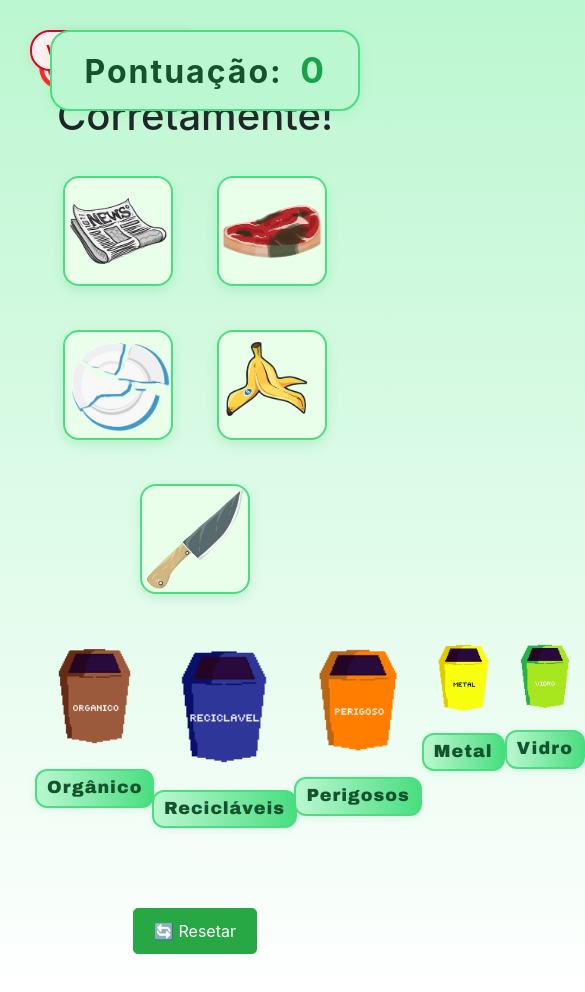
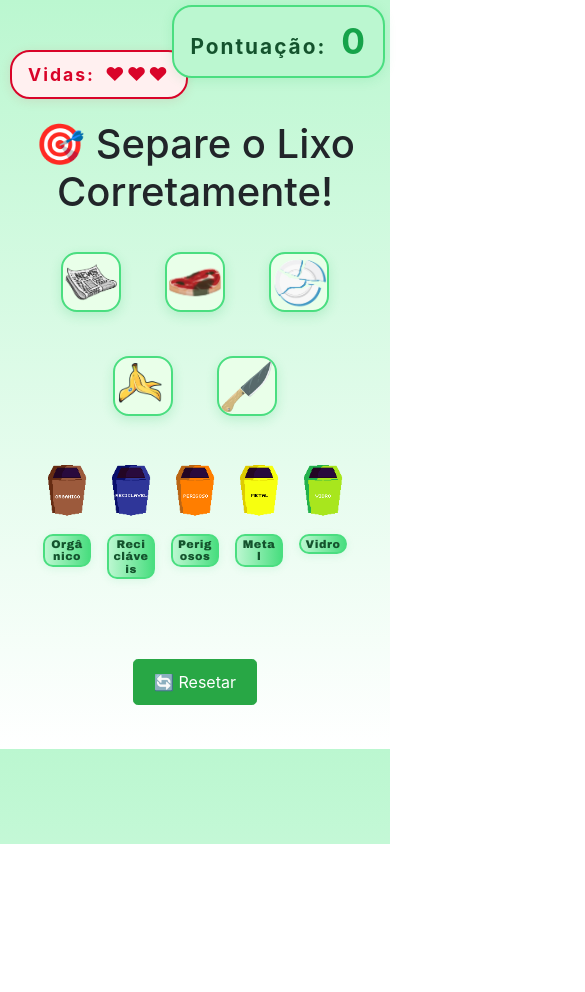
Before and after one commit to joaobonzao/ReciclaQueDaJogo, a plain HTML site: page jogo1/jogo1.html in a window 390 px wide. Shown: the whole page, 585 px wide, since content can reach past the window. After the commit the page ends 844 px from the top, so only its background shows below. Drawn offline with nearby package versions, Linux system fonts and the light colour scheme.

Commit message:
Add files via upload

```diff
--- a/jogo1/codigoj1.js
+++ b/jogo1/codigoj1.js
@@ -180,6 +180,75 @@ function createAndAppendTrash(lixo, index) {
   img.dataset.index = index;
 
   img.addEventListener("dragstart", dragStart);
+
+  // Suporte a toque (touch) para mobile
+  let touchStartX = 0, touchStartY = 0;
+  let touchMoved = false;
+  let touchClone = null;
+
+  img.addEventListener("touchstart", function(e) {
+    if (e.touches.length !== 1) return;
+    touchMoved = false;
+    touchStartX = e.touches[0].clientX;
+    touchStartY = e.touches[0].clientY;
+    // Cria um clone visual para arrastar
+    touchClone = img.cloneNode(true);
+    touchClone.style.position = "fixed";
+    touchClone.style.left = touchStartX - img.offsetWidth/2 + "px";
+    touchClone.style.top = touchStartY - img.offsetHeight/2 + "px";
+    touchClone.style.opacity = "0.7";
+    touchClone.style.pointerEvents = "none";
+    touchClone.style.zIndex = 9999;
+    document.body.appendChild(touchClone);
+  });
+
+  img.addEventListener("touchmove", function(e) {
+    if (!touchClone || e.touches.length !== 1) return;
+    touchMoved = true;
+    const moveX = e.touches[0].clientX;
+    const moveY = e.touches[0].clientY;
+    touchClone.style.left = moveX - img.offsetWidth/2 + "px";
+    touchClone.style.top = moveY - img.offsetHeight/2 + "px";
+    e.preventDefault();
+  }, {passive: false});
+
+  img.addEventListener("touchend", function(e) {
+    if (!touchClone) return;
+    // Detecta o elemento sob o dedo
+    const touch = e.changedTouches[0];
+    const dropTarget = document.elementFromPoint(touch.clientX, touch.clientY);
+    if (dropTarget) {
+      const lixeira = dropTarget.closest && dropTarget.closest('.lixeira');
+      if (lixeira) {
+        // Simula o drop
+        const fakeEvent = {
+          preventDefault: ()=>{},
+          dataTransfer: {
+            getData: (key) => {
+              if (key === "tipo") return img.dataset.tipo;
+              if (key === "src") return img.src;
+              if (key === "index") return img.dataset.index;
+              return "";
+            }
+          },
+          target: lixeira
+        };
+        drop.call(lixeira, fakeEvent);
+      }
+    }
+    if (touchClone) {
+      touchClone.remove();
+      touchClone = null;
+    }
+  });
+
+  img.addEventListener("touchcancel", function() {
+    if (touchClone) {
+      touchClone.remove();
+      touchClone = null;
+    }
+  });
+
   container.appendChild(img);
 }
 function setupDropZones() {
--- a/jogo1/jogo1.css
+++ b/jogo1/jogo1.css
@@ -68,7 +68,7 @@ body {
   border: none;
   box-shadow: none;
   padding: 0;
-  width: 140px;
+  width: 100px;
   min-height: unset;
   position: relative;
   overflow: visible;
@@ -81,17 +81,21 @@ body {
 
 .lixeira-label {
   font-family: 'Arial Black', Arial, sans-serif;
-  font-size: 1.1rem;
+  font-size: 0.85rem;
   color: var(--green-dark);
   background: linear-gradient(90deg, #bbf7d0 0%, #4ade80 100%);
-  border-radius: 12px;
-  padding: 4px 10px;
-  margin-top: 6px;
+  border-radius: 10px;
+  padding: 2px 6px;
+  margin-top: 4px;
   font-weight: bold;
-  letter-spacing: 1px;
+  letter-spacing: 0.5px;
   box-shadow: 0 2px 8px rgba(34,197,94,0.10);
   display: inline-block;
   border: 2px solid var(--green-accent);
+  max-width: 90px;
+  overflow: hidden;
+  text-overflow: ellipsis;
+  white-space: nowrap;
 }
 
 .lixeira img {
@@ -249,3 +253,112 @@ body {
   80% { opacity: 1; transform: scale(1); }
   100% { opacity: 1; transform: scale(1); }
 }
+@media (max-width: 768px) {
+    .header-content {
+        align-items: center;
+        text-align: center;
+    }
+
+    .menu-navacao {
+        flex-direction: column;
+        gap: 0.7rem;
+    }
+
+    .lixeira {
+        width: 70px;
+    }
+    .lixeira-label {
+        font-size: 0.82rem;
+        padding: 3px 6px;
+        max-width: 80px;
+        white-space: normal;
+        line-height: 1.1;
+        text-align: center;
+        word-break: break-word;
+    }
+
+    .pontuacao-box {
+        top: 20px;
+        right: 20px;
+        font-size: 1.7rem;
+        padding: 10px 20px;
+    }
+    .vidas-box {
+        top: 80px;
+        left: 20px;
+        font-size: 1.2rem;
+        padding: 8px 18px;
+    }
+    h1, .titulo {
+        margin-top: 120px !important;
+        margin-bottom: 40px !important;
+        font-size: 2rem;
+    }
+}
+
+@media (max-width: 480px) {
+    .lixo {
+        width: 60px;
+        height: 60px;
+        font-size: 0.6rem;
+    }
+
+    .lixeira {
+        width: 70px;
+    }
+    .lixeira-label {
+        font-size: 0.7rem;
+        padding: 2px 4px;
+        max-width: 48px;
+        white-space: normal;
+        line-height: 1.1;
+        text-align: center;
+        word-break: break-word;
+    }
+
+    .pontuacao-box {
+        font-size: 1.3rem;
+        padding: 8px 16px;
+        top: 5px;
+        right: 5px;
+        margin-bottom: 40px;
+    }
+    .vidas-box {
+        font-size: 1.1rem;
+        padding: 8px 16px;
+        top: 50px;
+        left: 10px;
+        margin-bottom: 60px;
+    }
+    h1, .titulo {
+        margin-top: 100px !important;
+        margin-bottom: 30px !important;
+        font-size: 1.3rem;
+    }
+
+    #botao-fase {
+        padding: 20px 40px;
+        font-size: 1.2rem;
+        pointer-events: auto;
+    }
+    .golden-message {
+        pointer-events: none;
+    }
+}
+
+/* Indicação para arrastar no mobile */
+@media (max-width: 700px) {
+    .lixo {
+        touch-action: pan-x pan-y;
+    }
+    .lixo::after {
+        content: "Segure e arraste para a lixeira";
+        display: block;
+        font-size: 0.65rem;
+        color: var(--green-dark);
+        margin-top: 2px;
+        opacity: 0.7;
+        text-align: center;
+        white-space: normal;
+    }
+}
```
Also changed, not shown: jogo1/jogo1.html (+1 -0 lines), 1 other file.
